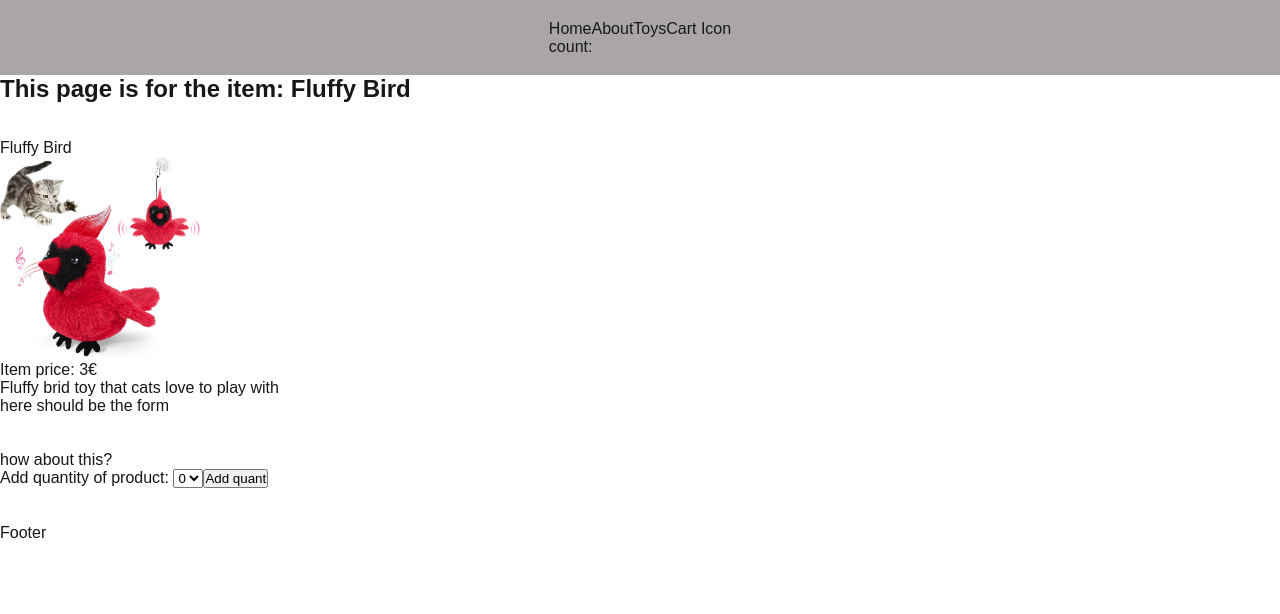
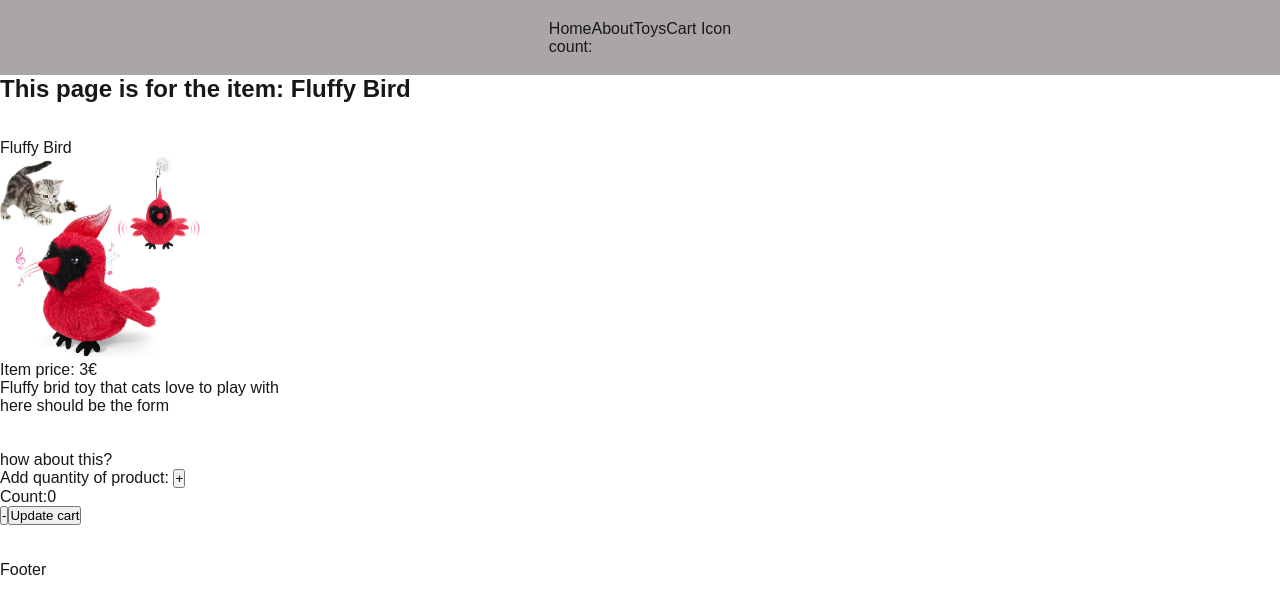
Before and after one commit to RavidEf/next-js-ecommerce-store, a Next.js app: page /toys/1 in a window 1280 px wide. Shown: the top 614 px of the page. Built offline with nearby package versions, Linux system fonts and the light colour scheme; no server answers.

Commit message:
Add plus minus buttons to the product page and update the cart total quantity

```diff
--- a/app/cart/page.js
+++ b/app/cart/page.js
@@ -41,16 +41,13 @@ export default async function CartPage() {
             <section key={`toys-${toy.id}`}>
               <div className="cart-container">
                 <div>
-                  item amount:
-                  {/* <Image /> */}
+                  <img src="" alt="image-placeholder" />
                 </div>
                 <div>
                   <p>{toy.firstName}</p>
                 </div>
                 <div className="cart-buttons">
-                  <button>+</button>
                   <p>{toysCountQuantity?.quantity}</p>
-                  <button>-</button>
                 </div>
                 <div className="total-price-cart">Total price:</div>
               </div>
--- a/app/toys/[toyid]/ToyCountForm.js
+++ b/app/toys/[toyid]/ToyCountForm.js
@@ -1,24 +1,55 @@
 'use client';
 
 import { useState } from 'react';
+// import { dummyObj } from '../../database/toysobjects';
 import CreateOrUpdateCookie from './actions';
 
 export default function ToyCountForm(props) {
   const [quantity, setQuantity] = useState(0);
+  // const itemTotalPrice = quantity * dummyObj.price;
+  function handleIncrement(event) {
+    setQuantity(Number(quantity + 1));
+    event.preventDefault();
+  }
+
+  function handleDecrement(event) {
+    setQuantity(Number(quantity > 0 ? quantity - 1 : []));
+    event.preventDefault();
+  }
 
   return (
     <>
       <div>how about this?</div>
       <form>
         <label htmlFor="quantity">Add quantity of product: </label>
-        {/* <input
+
+        <button id="quantity" value={quantity} onClick={handleIncrement}>
+          +
+        </button>
+        <p>Count:{quantity}</p>
+        <button id="quantity" value={quantity} onClick={handleDecrement}>
+          -
+        </button>
+        <button formAction={() => CreateOrUpdateCookie(props.toyid, quantity)}>
+          Update cart
+        </button>
+      </form>
+    </>
+  );
+}
+
+// old form with select
+{
+  /* <input
           id="quantity"
           value={quantity}
           onChange={(event) => {
             setQuantity(event.currentTarget.value);
           }}
-        /> */}
-        <select
+        /> */
+}
+{
+  /* <select
           id="quantity"
           value={quantity}
           onChange={(event) => {
@@ -35,11 +66,5 @@ export default function ToyCountForm(props) {
           <option value="7">7</option>
           <option value="8">8</option>
           <option value="9">9</option>
-        </select>
-        <button formAction={() => CreateOrUpdateCookie(props.toyid, quantity)}>
-          Add quant
-        </button>
-      </form>
-    </>
-  );
+        </select> */
 }
```
